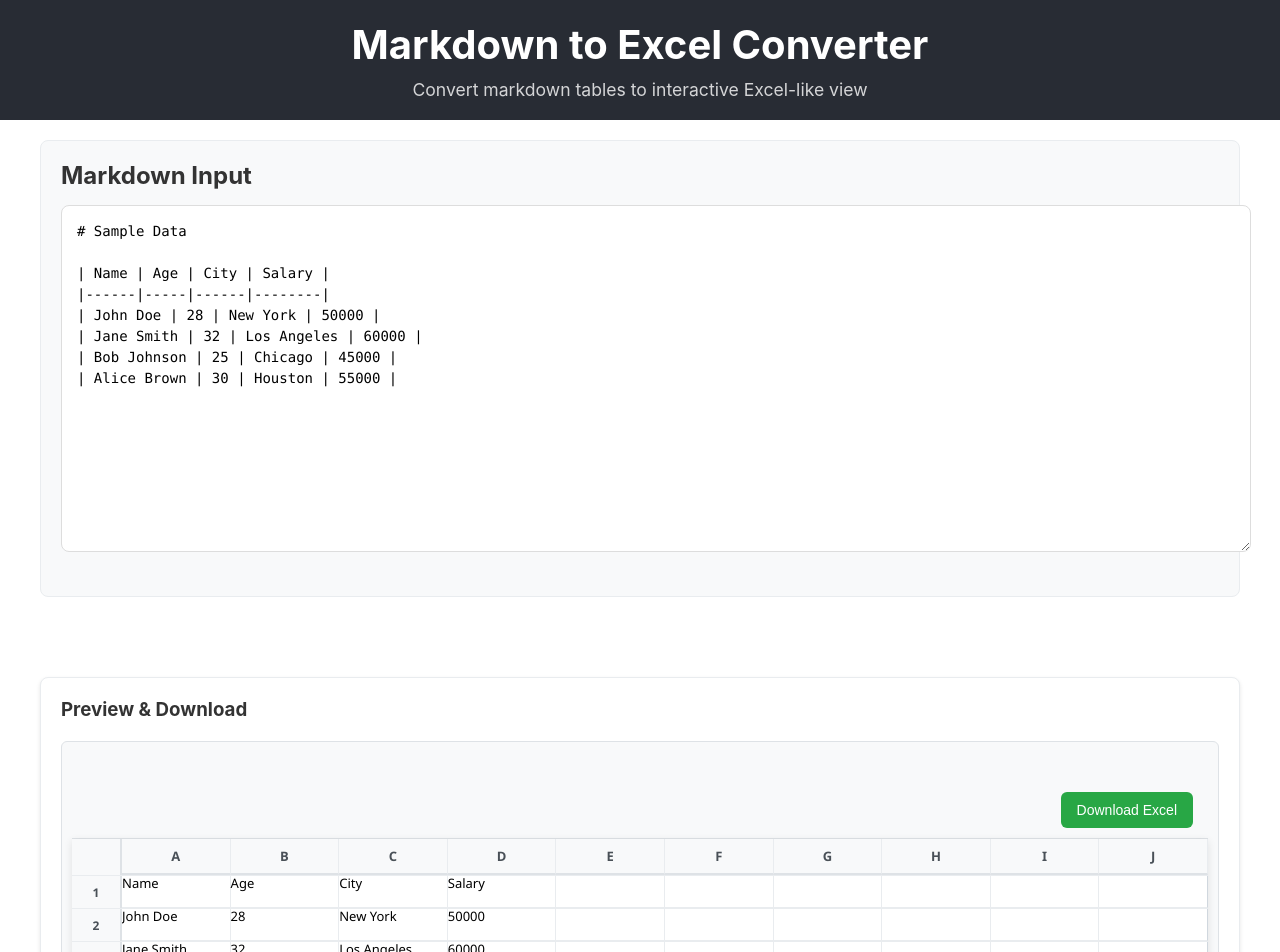
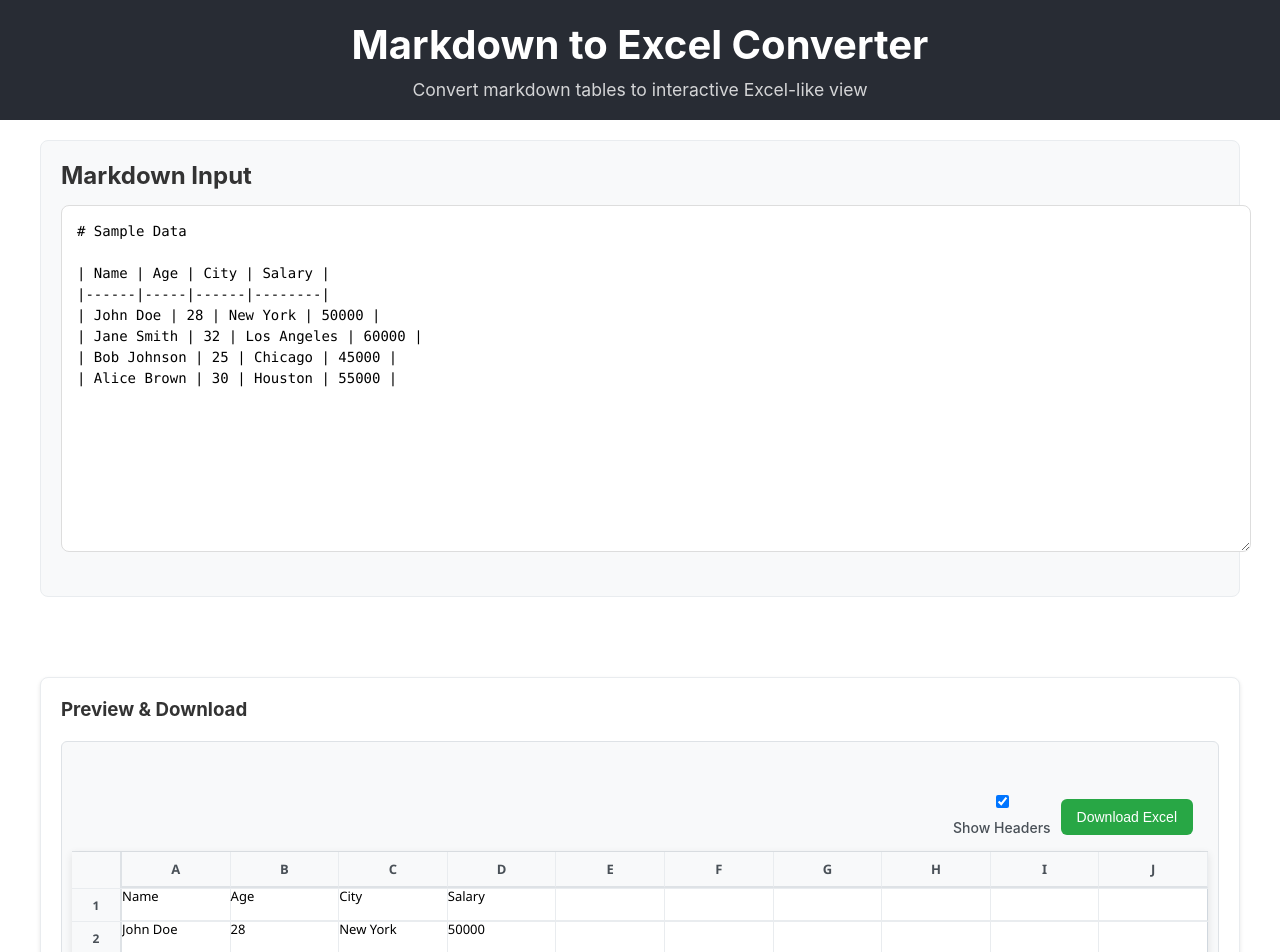
Before and after one commit to MohammadNoman-KPMG/excelcomp, a React (Create React App) app: page / in a window 1280 px wide. Shown: the top 952 px of the page. Built offline with nearby package versions, Linux system fonts and the light colour scheme.

Commit message:
Added header

```diff
--- a/src/ExcelComponent/ExcelViewer.tsx
+++ b/src/ExcelComponent/ExcelViewer.tsx
@@ -676,6 +676,16 @@ This is a sample markdown table that will be converted to Excel view.`
 
 
         <div className="excel-controls">
+          <div className="control-group">
+            <label className="checkbox-label">
+              <input
+                type="checkbox"
+                checked={showHeaders}
+                onChange={(e) => setShowHeaders(e.target.checked)}
+              />
+              Show Headers
+            </label>
+          </div>
           <button onClick={handleGenerateExcel} className="btn btn-success">
             Download Excel
           </button>
```
